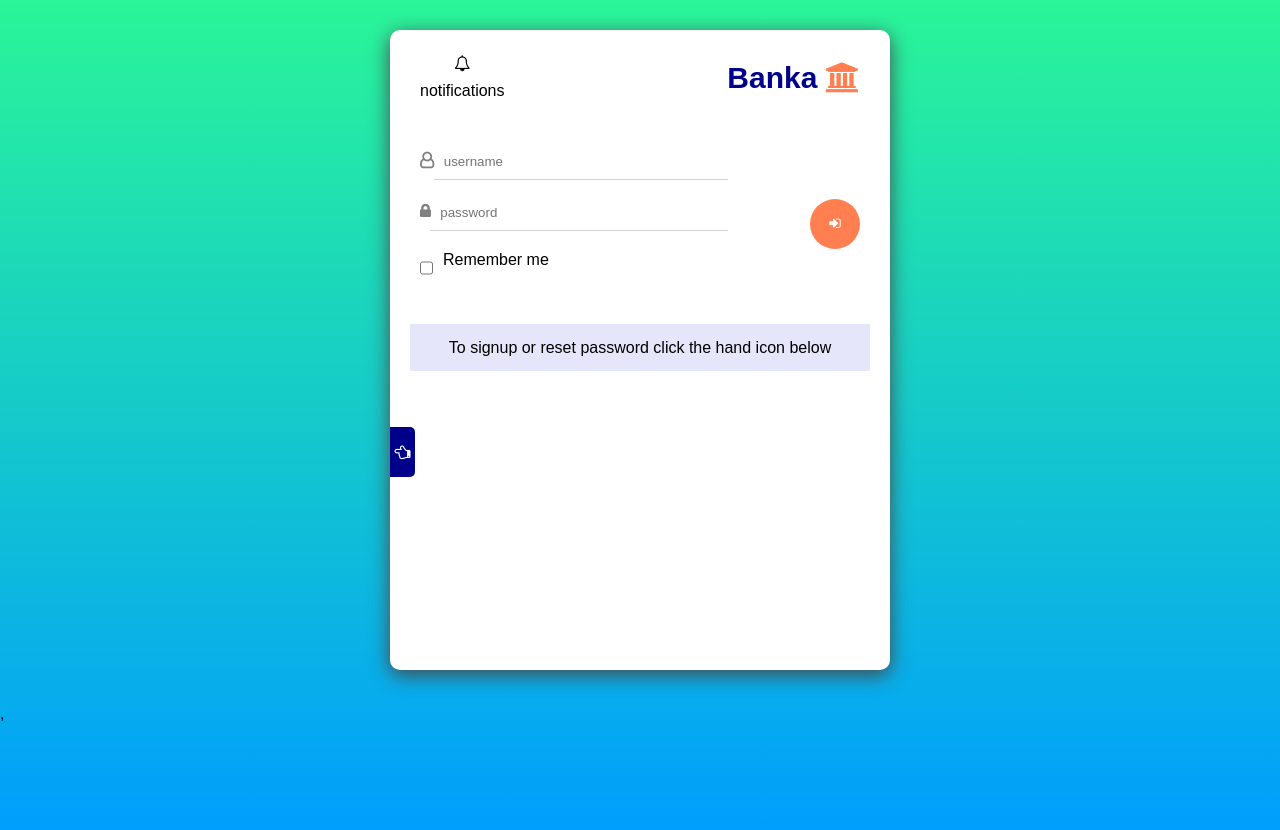
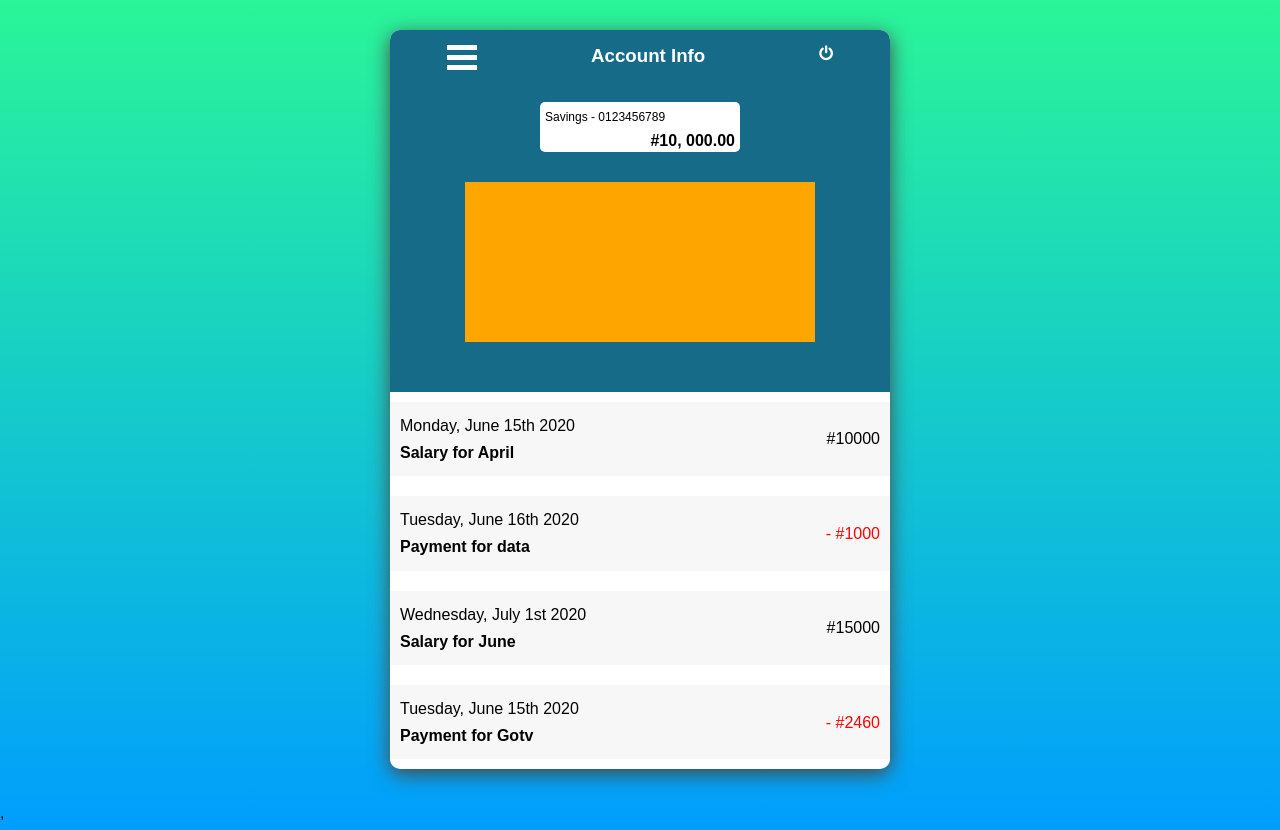
Before and after one commit to smartpro1/banka-ui, a React (Create React App) app in the folder banka-ui/: page /dashboard in a window 1280 px wide. Before the commit this address led to /. Built offline with nearby package versions, Linux system fonts and the light colour scheme.

Commit message:
create transfer details component and dashboard ui

```diff
--- a/banka-ui/src/App.js
+++ b/banka-ui/src/App.js
@@ -42,10 +42,10 @@ function App() {
         <Route exact path="/" component={Login} />
         <Route exact path="/signup" component={Signup} />
         <Route exact path="/forgot-password" component={ForgotPassword} />
+        <Route exact path="/dashboard" component={Dashboard} />
       </div>
 
       <Switch>
-        <SecuredRoute exact path="/dashboard" component={Dashboard} />
         <SecuredRoute exact path="/transfer-funds" component={TransferFund} />
       </Switch>
     </Router>
--- a/banka-ui/src/components/Dashboard/Dashboard.css
+++ b/banka-ui/src/components/Dashboard/Dashboard.css
@@ -0,0 +1,69 @@
+.dashboard-top {
+  background: #166b88;
+  padding-bottom: 2rem;
+}
+
+.dashboard-nav {
+  display: flex;
+  justify-content: space-around;
+  padding: 1rem 0;
+}
+
+.dashboard-account-info,
+.logout {
+  color: #fff;
+}
+
+#hamburger {
+  cursor: pointer;
+}
+
+#hamburger span {
+  display: block;
+  width: 3rem;
+  height: 0.5rem;
+  background: #fff;
+  margin-top: 0.5rem;
+}
+
+#checkbox-hack {
+  display: none;
+}
+
+#checkbox-hack:checked + #checkbox-hack-label #hamburger #span2 {
+  display: none;
+}
+
+#checkbox-hack:checked + #checkbox-hack-label #hamburger #span1 {
+  margin-top: 1.2rem;
+  transform: rotate(45deg);
+}
+
+#checkbox-hack:checked + #checkbox-hack-label #hamburger #span3 {
+  margin-top: -0.5rem;
+  transform: rotate(-45deg);
+}
+
+.dashboard-account-details {
+  margin: 2rem auto;
+  background: #fff;
+  width: 200px;
+  border-radius: 5px;
+  height: 50px;
+  padding: 0.5rem;
+  box-sizing: border-box;
+}
+
+.dashboard-account-details p {
+  font-size: 12px;
+}
+.dashboard-account-details h4 {
+  text-align: right;
+}
+
+.chart {
+  margin: 3rem auto;
+  width: 70%;
+  height: 160px;
+  background: orange;
+}
--- a/banka-ui/src/components/Dashboard/Dashboard.js
+++ b/banka-ui/src/components/Dashboard/Dashboard.js
@@ -1,27 +1,74 @@
 import React from "react";
 import TransferDetails from "./TransferDetails";
 
+import "./Dashboard.css";
 export default function Dashboard() {
+  const detailsArr = [
+    {
+      date: "Monday, June 15th 2020",
+      description: "Salary for April",
+      amount: 10000,
+      transactionType: "credit",
+    },
+    {
+      date: "Tuesday, June 16th 2020",
+      description: "Payment for data",
+      amount: 1000,
+      transactionType: "debit",
+    },
+    {
+      date: "Wednesday, July 1st 2020",
+      description: "Salary for June",
+      amount: 15000,
+      transactionType: "credit",
+    },
+    {
+      date: "Tuesday, June 15th 2020",
+      description: "Payment for Gotv",
+      amount: 2460,
+      transactionType: "debit",
+    },
+  ];
+
+  const result = detailsArr.map((detailArr) => (
+    <TransferDetails
+      key={detailArr.amount}
+      date={detailArr.date}
+      description={detailArr.description}
+      amount={detailArr.amount}
+      transactionType={detailArr.transactionType}
+    />
+  ));
   return (
     <div className="dashboard">
-      <div>
-        <div className="dashboard-hamburger">
-          <input type="checkbox" id="hamburger-checkbox" />
-          <label htmlFor="hamburger-checkbox">
-            <span className="hamburger-span 1"></span>
-            <span className="hamburger-span 2"></span>
-            <span className="hamburger-span 3"></span>
-          </label>
+      <div className="dashboard-top">
+        <div className="dashboard-nav">
+          <div className="dashboard-hamburger">
+            <input type="checkbox" id="checkbox-hack" />
+            <label htmlFor="checkbox-hack" id="checkbox-hack-label">
+              <div id="hamburger">
+                <span id="span1"></span>
+                <span id="span2"></span>
+                <span id="span3"></span>
+              </div>
+            </label>
+          </div>
+          <h3 className="dashboard-account-info">Account Info</h3>
+          <div className="logout" title="logout">
+            <i className="fa fa-power-off" aria-hidden="true"></i>
+          </div>
         </div>
-        <h3>Account</h3>
-        <div className="logout" title="logout">
-          <i class="fa fa-power-off" aria-hidden="true"></i>
+
+        <div className="dashboard-account">
+          <div className="dashboard-account-details">
+            <p>Savings - 0123456789</p>
+            <h4>#10, 000.00</h4>
+          </div>
         </div>
+
+        <div className="chart"></div>
       </div>
-      <div className="dashboard-account">
-        <div className="dashboard-account-details"></div>
-      </div>
-      <TransferDetails />
+      {result}
     </div>
   );
 }
--- a/banka-ui/src/components/Dashboard/TransferDetails.css
+++ b/banka-ui/src/components/Dashboard/TransferDetails.css
@@ -1,6 +1,26 @@
 .transfer-details {
+  max-height: 400px;
+  overflow-y: auto;
+}
+
+.transfer-detail {
   background: #fff;
   display: flex;
   justify-content: space-between;
-  padding: 3rem;
+  align-items: center;
+  padding: 1rem;
+  background: #f7f7f7;
+  margin: 1rem 0;
 }
+
+.transfer-amount {
+  color: black;
+}
+
+.transfer-amount.debit {
+  color: red;
+}
+
+.transfer-amount.debit::before {
+  content: "- ";
+}
--- a/banka-ui/src/components/Dashboard/TransferDetails.js
+++ b/banka-ui/src/components/Dashboard/TransferDetails.js
@@ -7,13 +7,18 @@ class TransferDetails extends Component {
   }
 
   render() {
+    const { date, description, amount, transactionType } = this.props;
+    let transactionClass = "transfer-amount ";
+    if (transactionType == "debit") transactionClass += "debit";
     return (
       <div className="transfer-details">
-        <div className="transfer-descriptions">
-          <h4>Monday, June 15th 2020</h4>
-          <h3>Michael Obode/Cashin</h3>
+        <div className="transfer-detail">
+          <div className="transfer-descriptions">
+            <p>{date}</p>
+            <h4>{description}</h4>
+          </div>
+          <div className={transactionClass}>#{amount}</div>
         </div>
-        <div className="transfer-amount">#10, 000;</div>
       </div>
     );
   }
--- a/banka-ui/src/components/Login/Login.css
+++ b/banka-ui/src/components/Login/Login.css
@@ -111,12 +111,13 @@
 .login-extra a {
   text-decoration: none;
   color: #fff;
+  display: inline-block;
+  box-sizing: border-box;
 }
 
 .login-extra a:hover,
 .login-extra a:active {
   border-bottom: 2px solid darkblue;
-  padding-bottom: 0.5rem;
   color: #efeeea;
 }
 
@@ -147,3 +148,7 @@
   padding: 1.2rem;
   text-align: center;
 }
+
+.login-extra-space {
+  margin: 1.5rem 0;
+}
--- a/banka-ui/src/components/Login/Login.js
+++ b/banka-ui/src/components/Login/Login.js
@@ -1,6 +1,7 @@
 import React, { Component } from "react";
 import { connect } from "react-redux";
 import PropTypes from "prop-types";
+import { Link } from "react-router-dom";
 
 import { loginAction } from "../../actions/userActions";
 import "./Login.css";
@@ -151,20 +152,26 @@ class Login extends Component {
         </p>
         <div className={translate} onClick={this.translateContainer}>
           <div className="login-extra">
-            <a href="/signup">
+            <Link to="/signup">
               <i className="fa fa-unlock" aria-hidden="true">
                 {" "}
                 sign up
               </i>
-            </a>
-            <br />
-            &nbsp;
-            <a href="/forgot-password">
+            </Link>
+
+            <Link to="/forgot-password" className="login-extra-space">
               <i className="fa fa-history" aria-hidden="true">
                 {" "}
                 &nbsp; forgot password?
               </i>
-            </a>
+            </Link>
+
+            <Link to="/user-guide">
+              <i className="fa fa-book" aria-hidden="true">
+                {" "}
+                &nbsp; user guide
+              </i>
+            </Link>
           </div>
           <div className="show-extra">{info}</div>
         </div>
```
